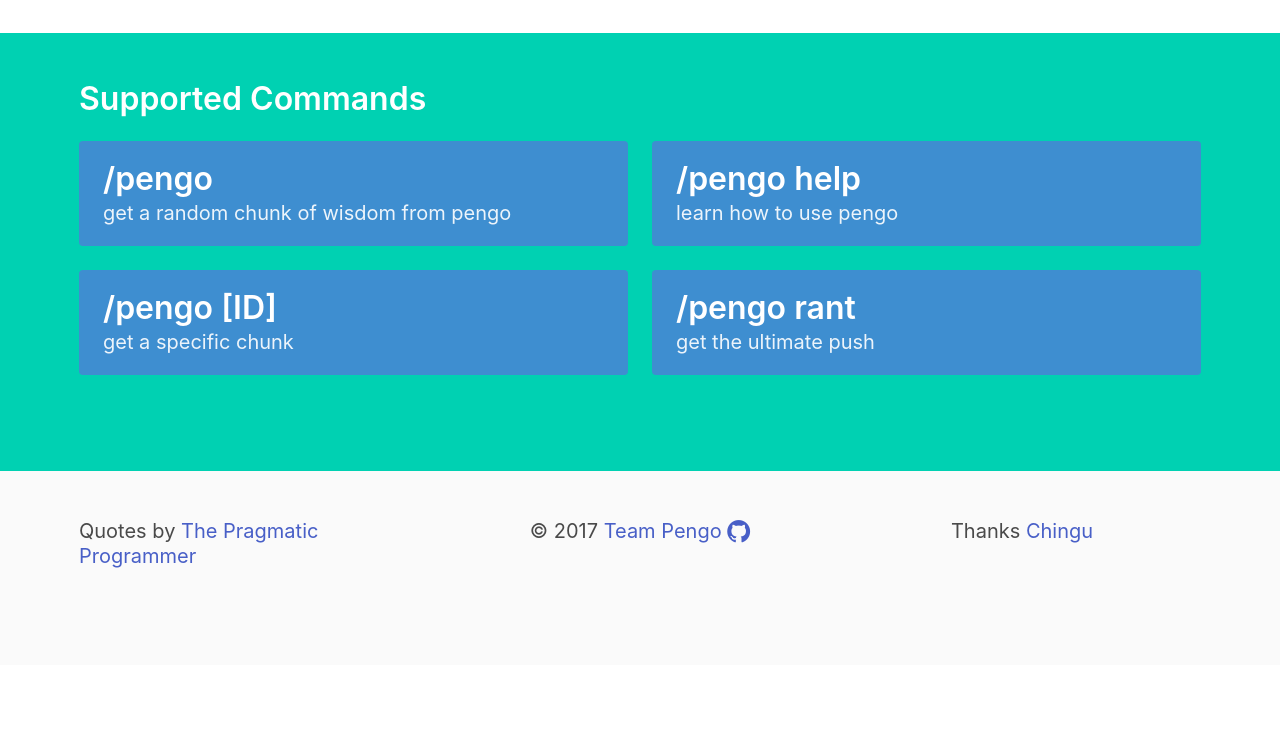
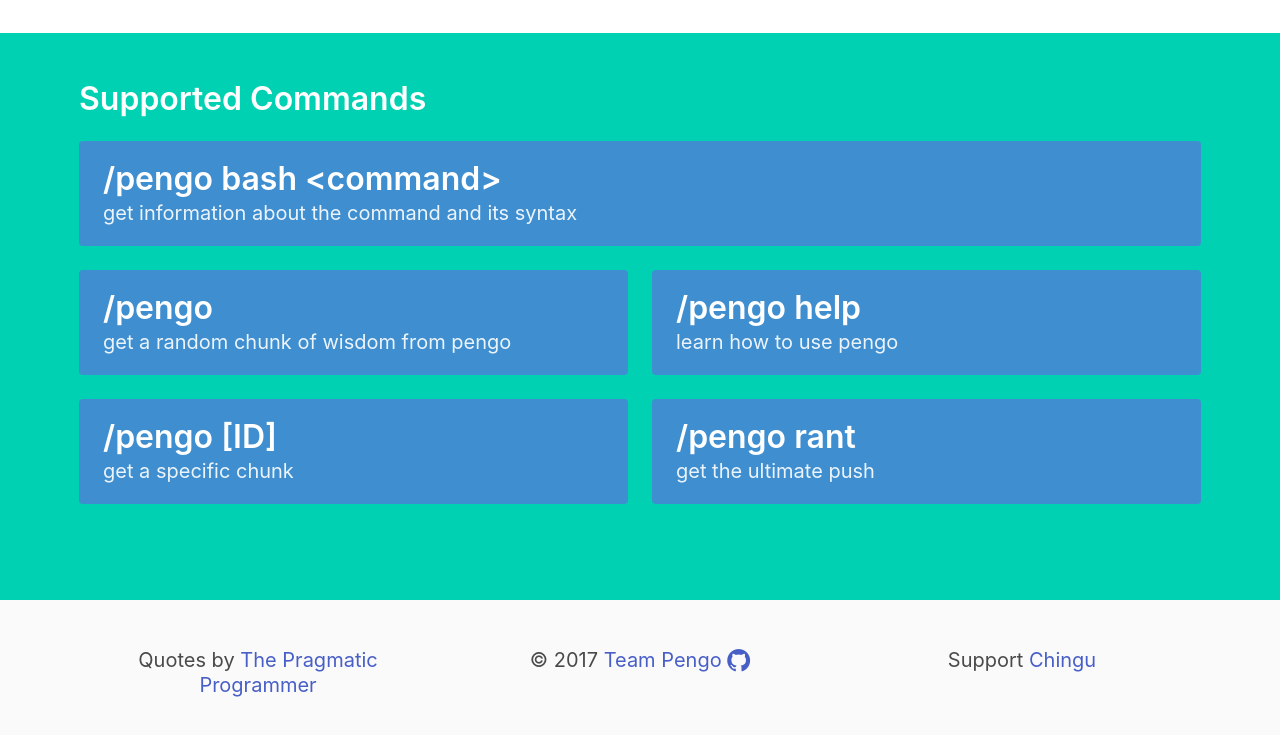
Before and after one commit to peterjmartinson/PengoBot, a website: page public/index.html in a window 1280 px wide. Shown: the part 415-1150 px from the top of the page. Before the commit the page ends 1080 px from the top, so only its background shows below. Drawn offline with nearby package versions, Linux system fonts and the light colour scheme.

Commit message:
added donate to chingu and bash command on landing page

```diff
--- a/public/index.html
+++ b/public/index.html
@@ -23,10 +23,14 @@
                             <h1 class="title is-1 is-spaced">Pengo</h1>
                             <h1 class="subtitle is-3">(PEN-go)<i> noun</i></h1>
                             <div class="content">
-                          <h5>   <ol><li>Classic Sega arcade game</li>
-                                <li>Infamous German KGB hacker Hans Heinrich H&uuml;bner</li>
-                                <li>Your coding buddy on Slack!</li> </ol></h5>
-                               <!-- <h5 class="subtitle is-5">1.Classic Sega arcade game<br>
+                                <h5>
+                                    <ol>
+                                        <li>Classic Sega arcade game</li>
+                                        <li>Infamous German KGB hacker Hans Heinrich H&uuml;bner</li>
+                                        <li>Your coding buddy on Slack!</li>
+                                    </ol>
+                                </h5>
+                                <!-- <h5 class="subtitle is-5">1.Classic Sega arcade game<br>
                                 2.Infamous German KGB hacker Hans Heinrich Hubner<br>
                                 3.Your coding buddy on Slack! </h5> -->
                                 <div class='is-spaced'>
@@ -51,7 +55,10 @@
             <div class="hero-body">
                 <div class="container">
                     <h1 class="title">Supported Commands</h1>
-
+                    <article class="notification is-info has-text-center">
+                        <p class="title">/pengo bash &lt;command&gt;</p>
+                        <p class="subtitle">get information about the command and its syntax</p>
+                    </article>
                     <div class="tile is-ancestor">
                         <div class="tile is-vertical is-6">
                             <div class="tile">
@@ -85,25 +92,39 @@
                             </div>
 
                         </div>
+
                     </div>
 
                 </div>
             </div>
             <br><br>
         </section>
+
         <!--3rd-->
         <footer class="footer">
             <!-- need a better colour-->
 
-                <div class="container">
+            <div class="container has-text-centered">
                 <div class="columns subtitle is-dark">
-                <div class="column" >Quotes by <a href="https://pragprog.com/">The Pragmatic Programmer</a></div>
-                   <div class="column"> <div class="content has-text-centered">
-                        &copy; 2017 <a href="https://github.com/peterjmartinson/PengoBot">Team Pengo <i class="fa fa-github fa-lg" aria-hidden="true"></i></a>
-                    </div></div>
-                    <div class="column has-text-centered">Thanks <a href="https://tropicalchancer.github.io/projectus/">Chingu</a></div>
+                    <div class="column">Quotes by <a href="https://pragprog.com/">The Pragmatic Programmer</a></div>
+                    <div class="column">
+                        <div class="content has-text-centered">
+                            &copy; 2017 <a href="https://github.com/peterjmartinson/PengoBot">Team Pengo <i class="fa fa-github fa-lg" aria-hidden="true"></i></a>
+                        </div>
+                    </div>
+                    <div class="column has-text-centered">Support <a href="https://www.paypal.me/ChinguCohorts">Chingu</a>
+                        <!--paypal button-->
+                        <!-- FROM THE OLD CHINGU SITE
+                            <form action="https://www.paypal.com/cgi-bin/webscr" method="post" target="_top">
+                            <input type="hidden" name="cmd" value="_s-xclick">
+                            <input type="hidden" name="hosted_button_id" value="KBJ9E8DUWJVL2">
+                            <input type="image" src="https://www.paypalobjects.com/en_US/i/btn/btn_donateCC_LG.gif" border="0" name="submit" alt="PayPal - The safer, easier way to pay online!">
+                            <img alt="" border="0" src="https://www.paypalobjects.com/en_US/i/scr/pixel.gif" width="1" height="1">
+                        </form> -->
+
+                    </div>
                 </div>
-           </div>
+            </div>
         </footer>
 
     </body>
```
